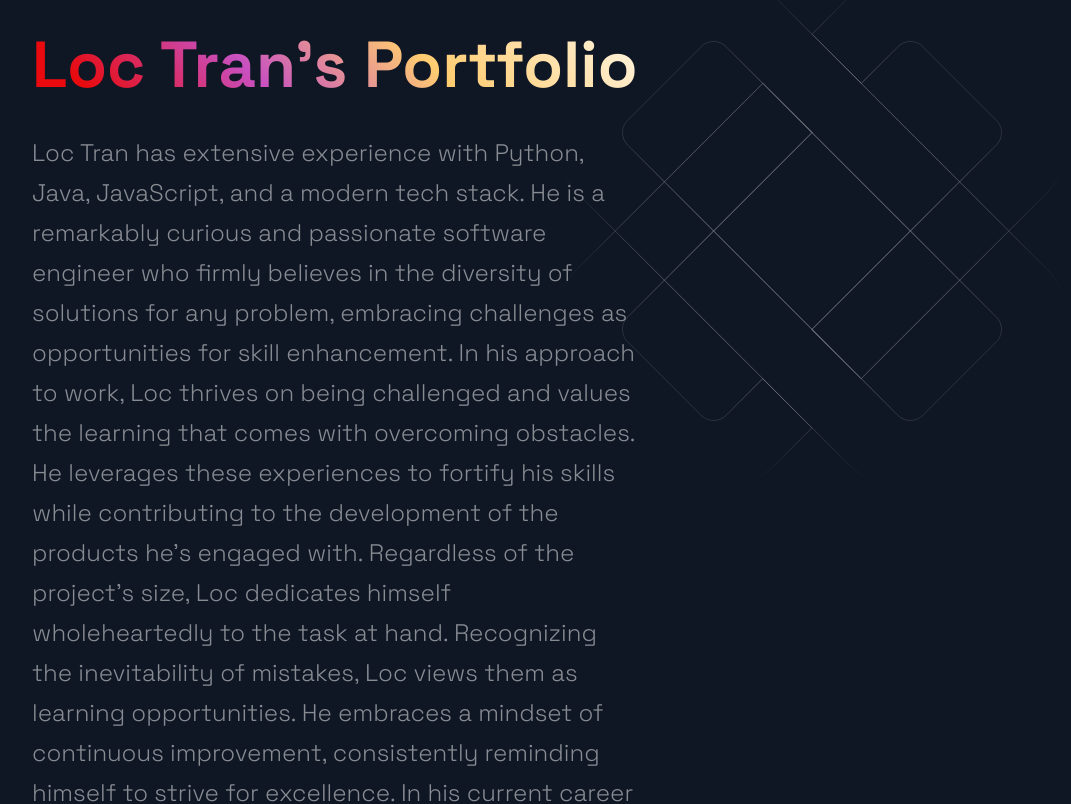
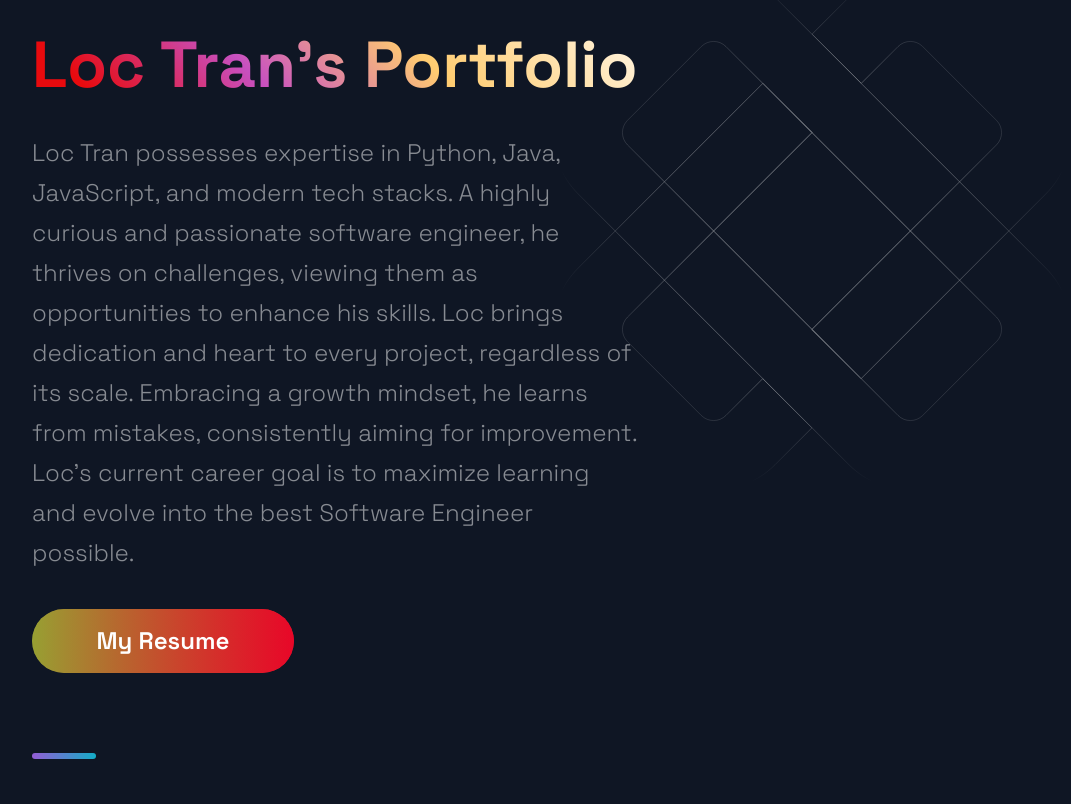
Before and after one commit to leonardotran/Personal-Website, a Next.js app: page / in a window 1280 px wide. Shown: the part 717-1521 px from the top of the page, without its empty margins (88-1159 px from the left). Built offline with nearby package versions, Linux system fonts and the light colour scheme.

Commit message:
change hero

```diff
--- a/src/components/Hero/Hero.js
+++ b/src/components/Hero/Hero.js
@@ -14,11 +14,7 @@ const Hero = (props) => (
         </SectionTitle>
         <SectionText>
 
-          Loc Tran has extensive experience with Python, Java, JavaScript, and a modern tech stack. He is a remarkably curious and passionate software engineer who firmly believes in the diversity of solutions for any problem, embracing challenges as opportunities for skill enhancement.
-
-          In his approach to work, Loc thrives on being challenged and values the learning that comes with overcoming obstacles. He leverages these experiences to fortify his skills while contributing to the development of the products he's engaged with. Regardless of the project's size, Loc dedicates himself wholeheartedly to the task at hand.
-
-          Recognizing the inevitability of mistakes, Loc views them as learning opportunities. He embraces a mindset of continuous improvement, consistently reminding himself to strive for excellence. In his current career journey, Loc is dedicated to absorbing knowledge and honing his abilities, aspiring to evolve into the best possible Software Engineer.
+        Loc Tran possesses expertise in Python, Java, JavaScript, and modern tech stacks. A highly curious and passionate software engineer, he thrives on challenges, viewing them as opportunities to enhance his skills. Loc brings dedication and heart to every project, regardless of its scale. Embracing a growth mindset, he learns from mistakes, consistently aiming for improvement. Loc's current career goal is to maximize learning and evolve into the best Software Engineer possible.
 
         </SectionText>
         <Button onClick={() => window.location = "https://drive.google.com/file/d/1mXM_02yXsEo8HgEu_6LtDBwanpzuRQgq/view?usp=sharing"}>My Resume</Button>
```
